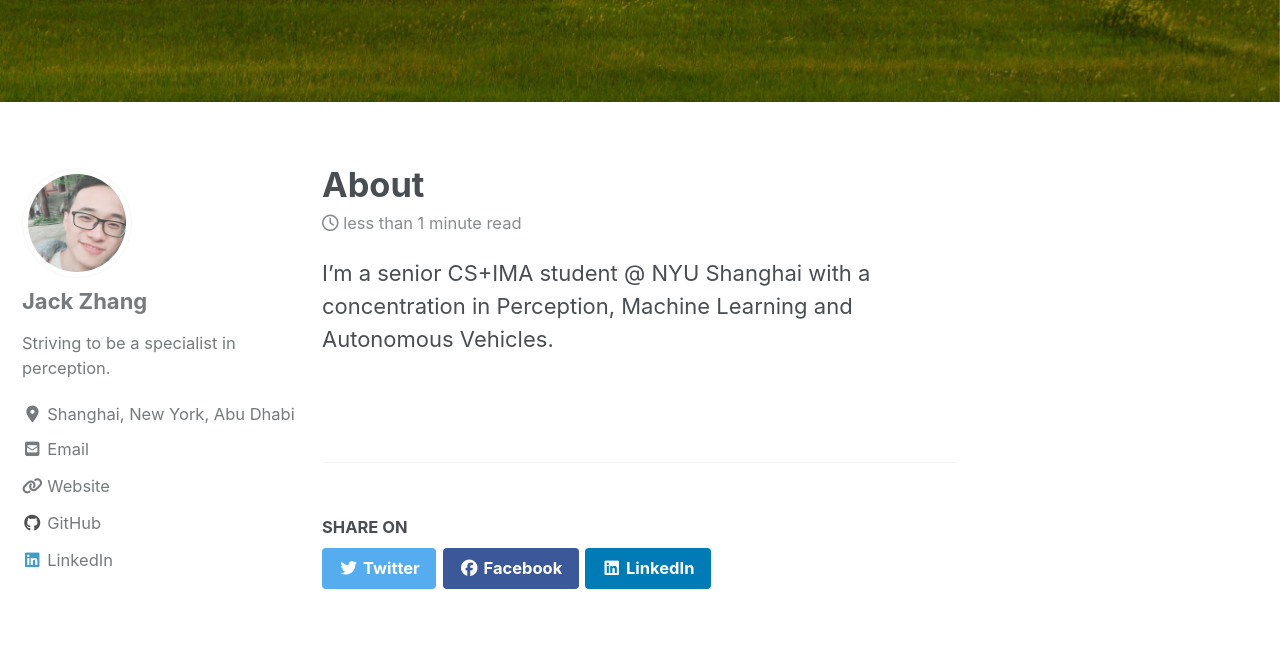
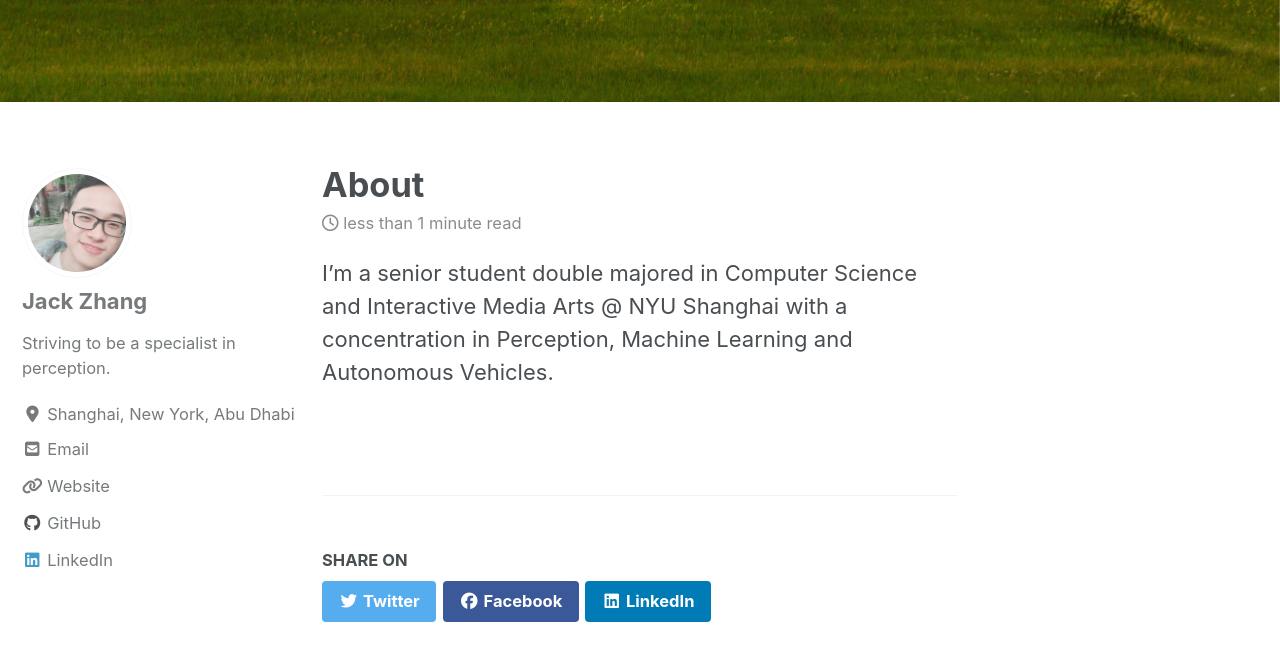
Before and after one commit to Zoetic-Zephyr/Zoetic-Zephyr.github.io, a Jekyll site: the page built from _pages/about.md, in a window 1280 px wide and 900 px high, scrolled down 485 px. Shown: the top 661 px of the window. Built offline with Jekyll 4.4.1, drawn with Linux system fonts in a browser that asks for light colours; cached includes are drawn as plain includes; nearby versions of some CDN libraries.

Commit message:
Update about page

```diff
--- a/_pages/about.md
+++ b/_pages/about.md
@@ -5,4 +5,4 @@ header:
     image: "/images/min/grassland-min.jpg"
 ---
 
-I'm a senior CS+IMA student @ NYU Shanghai with a concentration in Perception, Machine Learning and Autonomous Vehicles.
+I'm a senior student double majored in Computer Science and Interactive Media Arts @ NYU Shanghai with a concentration in Perception, Machine Learning and Autonomous Vehicles.
```
